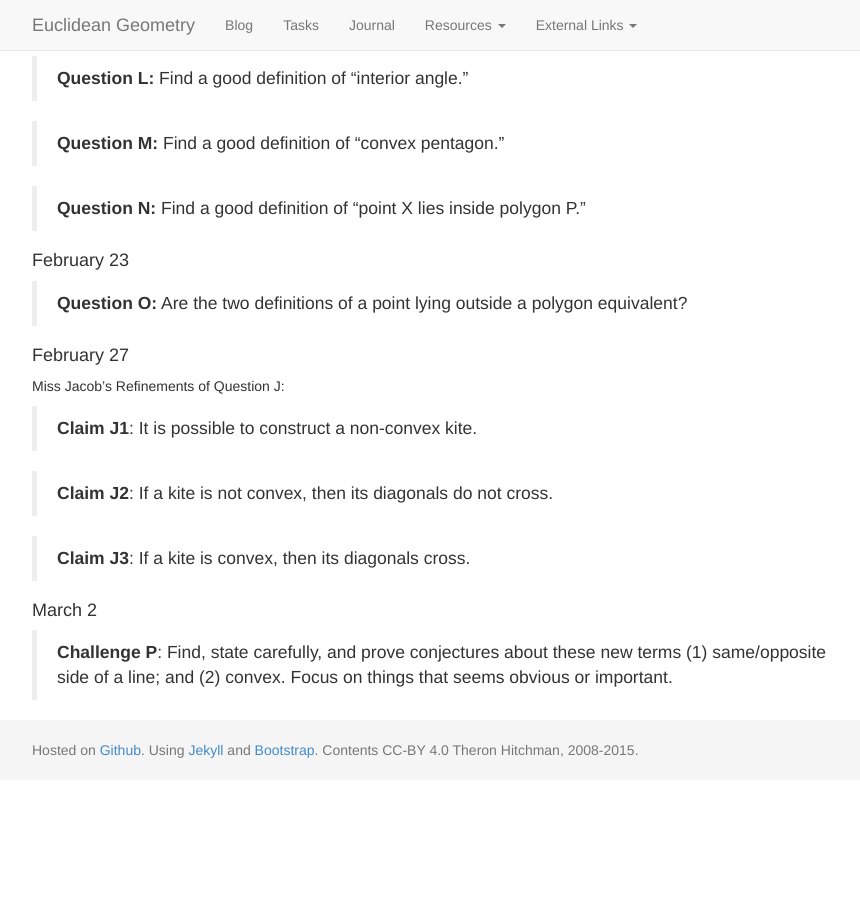
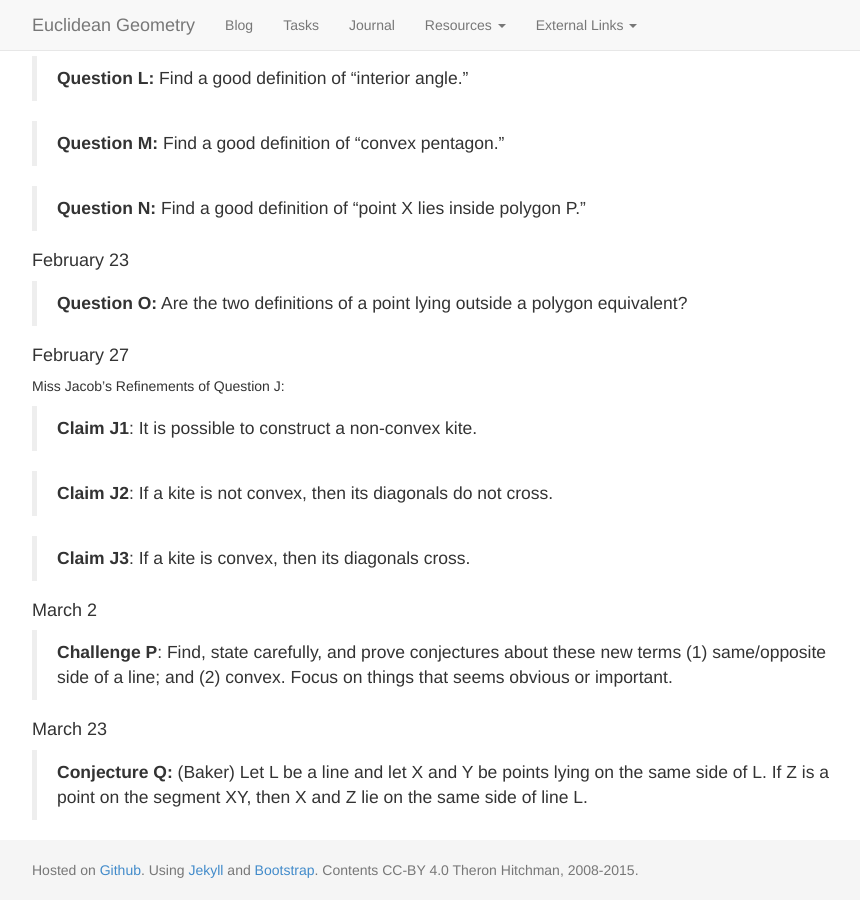
Before and after one commit to theronhitchman/euclidean-geometry, a Jekyll site: the page built from class/index.md, in a window 1280 px wide and 900 px high, scrolled down 1332 px. Shown: the whole window, without its empty margins (38-898 px from the left). Built offline with Jekyll 4.4.1, drawn with Linux system fonts in a browser that asks for light colours; nearby versions of some CDN libraries; before the commit the page ends 2112 px from its top, so only the background shows below that.

Commit message:
update class conjectures and add post for 3/23

```diff
--- a/class/index.md
+++ b/class/index.md
@@ -83,3 +83,9 @@ Miss Jacob's Refinements of Question J:
 > (1) same/opposite side of a line; and
 > (2) convex.
 > Focus on things that seems obvious or important.
+
+#### March 23
+
+> **Conjecture Q:** (Baker) Let L be a line and let X and Y be points lying on the same
+> side of L. If Z is a point on the segment XY, then X and Z lie on the same side
+> of line L.
```
Also changed, not shown: _posts/2015-03-23-back-to-it.md (added, +27 -0 lines).
